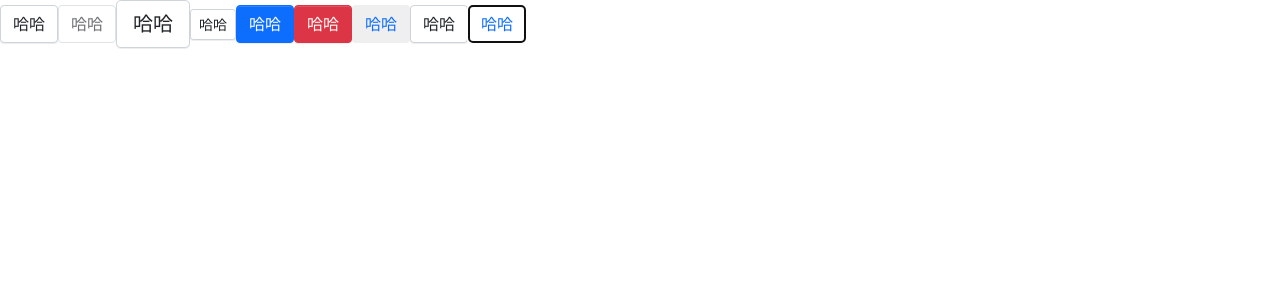
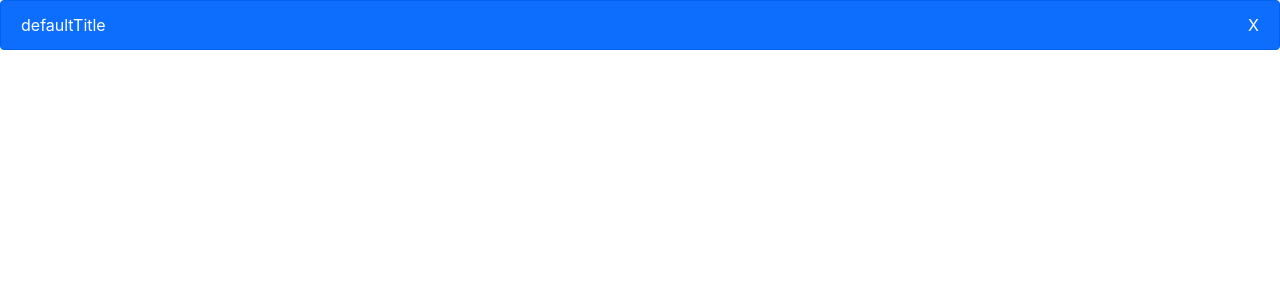
Before and after one commit to rabbitandcat/fat-ui, a React (Vite) app: page / in a window 1280 px wide. Shown: the top 300 px of the page. Built offline with nearby package versions, Linux system fonts and the light colour scheme.

Commit message:
faet: alert component

```diff
--- a/src/App.tsx
+++ b/src/App.tsx
@@ -1,21 +1,14 @@
 import React, { useState } from 'react'
 import reactLogo from './assets/react.svg'
 import Button from './components/Button'
+import Alert from './components/Alert'
 
 function App() {
   const [count, setCount] = useState(0)
 
   return (
     <div className="App">
-      <Button>哈哈</Button>
-      <Button disabled>哈哈</Button>
-      <Button size='lg'>哈哈</Button>
-      <Button size='sm'>哈哈</Button>
-      <Button btnType='primary'>哈哈</Button>
-      <Button btnType='danger'>哈哈</Button>
-      <Button btnType='link'>哈哈</Button>
-      <Button onClick={() => alert('haha')}>哈哈</Button>
-      <Button autoFocus>哈哈</Button>
+      <Alert title='defaultTitle' onClose={() => alert('haha')}></Alert>
     </div>
   )
 }
--- /dev/null
+++ b/src/components/Alert/alert.tsx
@@ -0,0 +1,48 @@
+import React, {FC, useState} from 'react'
+import classNames from 'classnames'
+export type AlertType = 'success' | 'default' | 'danger' | 'warning'
+
+export interface AlertProps {
+    title: string
+    description?: string
+    type?: AlertType
+    onClose?: () => void
+    closable?: boolean
+}
+
+export const Alert: FC<AlertProps> = (props) => {
+    const [hide, setHide] = useState(false)
+    const {
+        title,
+        description,
+        type,
+        onClose,
+        closable
+    } = props
+    const classes = classNames('viking-alert', {
+        [`viking-alert-${type}`]: type,
+    })
+    const titleClass = classNames('viking-alert-title', {
+        'bold-title': description
+    })
+    const handleClose = (e: React.MouseEvent) => {
+        if(onClose) {
+            onClose()
+        }
+        setHide(true)
+    }
+    return (
+        <div className={classes}>
+            <span className={titleClass}>{title}</span>
+            {description && <p className='viking-alert-desc'>{description}</p>}
+            {closable && <span className='viking-alert-close' onClick={handleClose}>X</span>}
+        </div>
+    )
+}
+
+Alert.defaultProps = {
+    type: 'default',
+    closable: true
+}
+
+export default Alert
--- /dev/null
+++ b/src/components/Alert/index.tsx
@@ -0,0 +1,2 @@
+import Alert from './alert'
+export default Alert
--- /dev/null
+++ b/src/components/Alert/style.scss
@@ -0,0 +1,34 @@
+$alert-colors:
+(
+  "default":    $primary,
+  "success":    $success,
+  "warning":    $warning,
+  "danger":     $danger,
+);
+.viking-alert {
+  position: relative;
+  padding: $alert-padding-y $alert-padding-x;
+  margin-bottom: $alert-margin-bottom;
+  border: $alert-border-width solid transparent;
+  border-radius: $alert-border-radius;
+  .viking-alert-close {
+    position: absolute;
+    top: 0;
+    right: 0;
+    padding: $alert-padding-y $alert-padding-x;
+    color: inherit;
+    cursor: pointer;
+  }
+  .bold-title {
+    font-weight: $font-weight-bold;
+  }
+  .viking-alert-desc {
+    font-size: $alert-description-font-size;
+    margin: $alert-description-top-margin 0 0;
+  }
+}
+@each $color, $value in $alert-colors {
+  .viking-alert-#{$color} {
+    @include alert-style($value, darken($value, 5%), $white);
+  }
+}
--- a/src/styles/index.scss
+++ b/src/styles/index.scss
@@ -12,3 +12,6 @@
 // button
 
 @import "../components/Button/style";
+
+//alert
+@import "../components/Alert/style";
```
